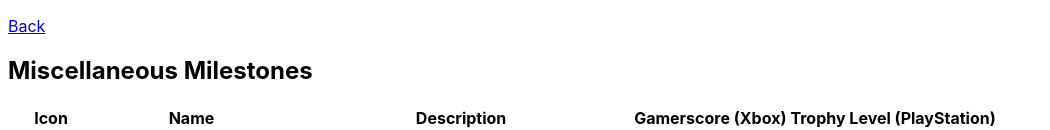
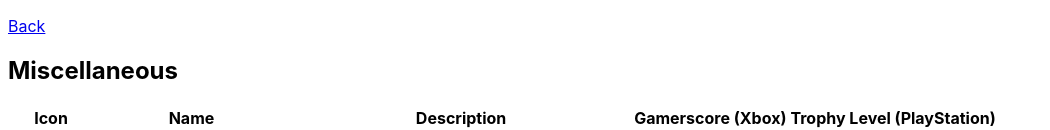
Before and after one commit to snaramirez872/fanmade-fallout4-game-guide, a React (Vite) app: page /achievement-guides/misc in a window 1280 px wide. Shown: the top 130 px of the page, without its empty margins (0-1050 px from the left). Built offline with nearby package versions, Linux system fonts and the light colour scheme; grey boxes are pictures that could not be loaded.

Commit message:
changed header to 'Miscellaneous'

```diff
--- a/src/components/achievements/MiscA.jsx
+++ b/src/components/achievements/MiscA.jsx
@@ -32,7 +32,7 @@ function MiscA() {
                 <p>Back</p>
             </Link>
             <section className='main'>
-                <h1>Miscellaneous Milestones</h1>
+                <h1>Miscellaneous</h1>
                 <Table dat={misc} />
                 <Disclaimer />
             </section>
```
